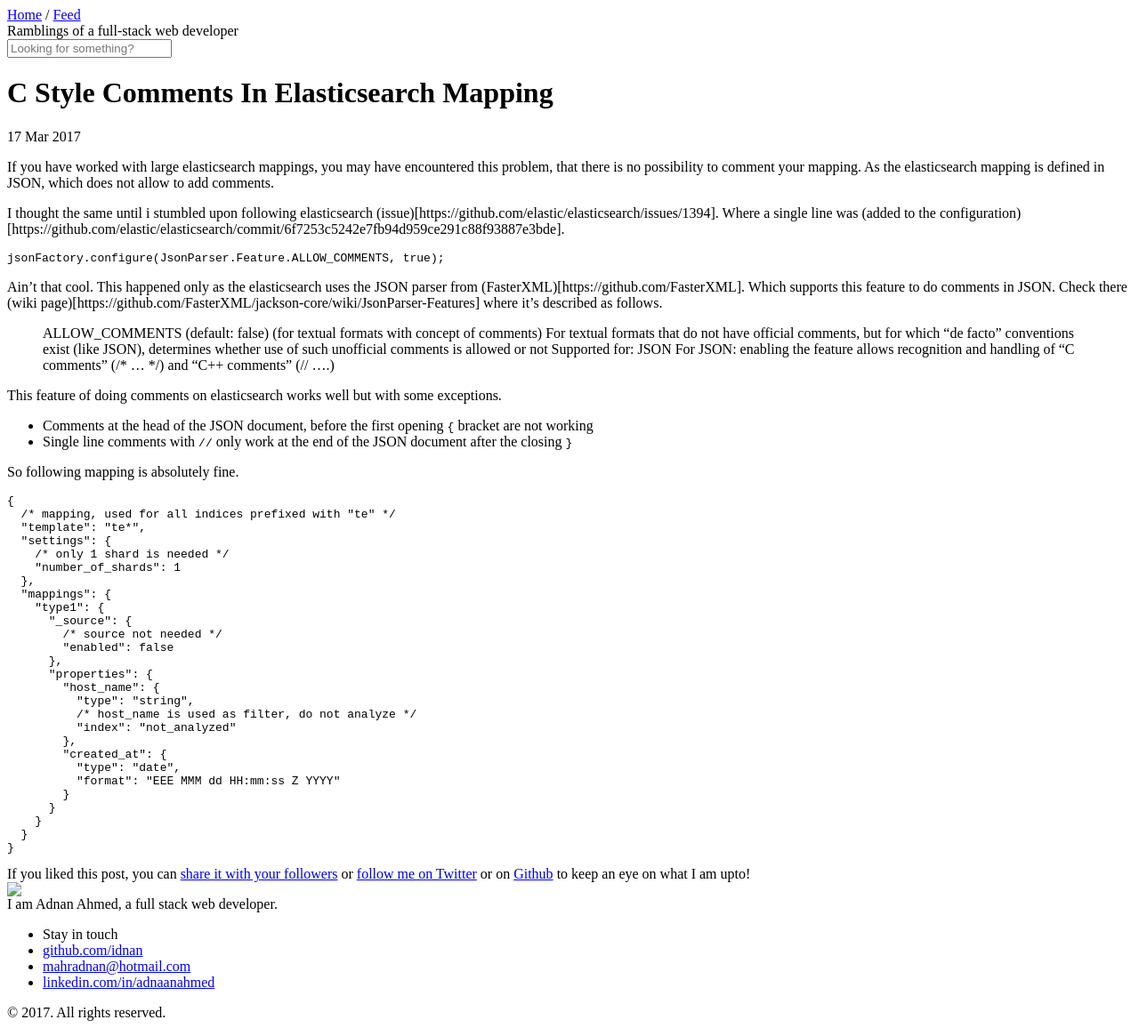
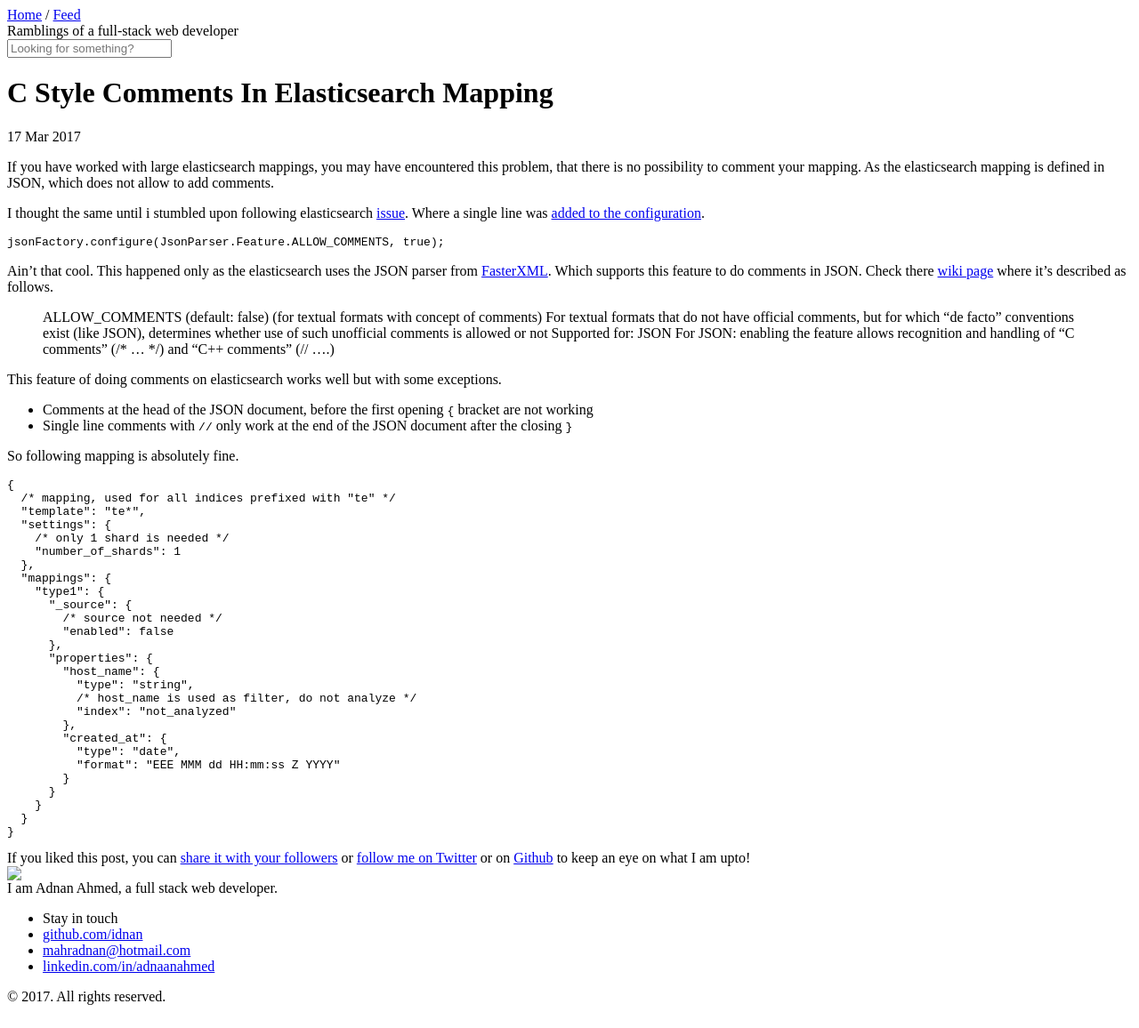
Before and after one commit to Idnan/idnan.github.io, a Jekyll site: the page built from blog/_posts/2017-03-17-c-style-comments-in-elasticsearch-mapping.md, in a window 1280 px wide. Shown: the whole page at 89% size. Built offline with Jekyll 4.4.1, drawn with Linux system fonts in a browser that asks for light colours; some web fonts are replaced; comment, search, counter and statistics services are not loaded.

Commit message:
Fixed links

````diff
--- a/blog/_posts/2017-03-17-c-style-comments-in-elasticsearch-mapping.md
+++ b/blog/_posts/2017-03-17-c-style-comments-in-elasticsearch-mapping.md
@@ -6,13 +6,13 @@ comments: true
 
 If you have worked with large elasticsearch mappings, you may have encountered this problem, that there is no possibility to comment your mapping. As the elasticsearch mapping is defined in JSON, which does not allow to add comments.
 
-I thought the same until i stumbled upon following elasticsearch (issue)[https://github.com/elastic/elasticsearch/issues/1394]. Where a single line was (added to the configuration)[https://github.com/elastic/elasticsearch/commit/6f7253c5242e7fb94d959ce291c88f93887e3bde].
+I thought the same until i stumbled upon following elasticsearch [issue](https://github.com/elastic/elasticsearch/issues/1394). Where a single line was [added to the configuration](https://github.com/elastic/elasticsearch/commit/6f7253c5242e7fb94d959ce291c88f93887e3bde).
 
 ```
 jsonFactory.configure(JsonParser.Feature.ALLOW_COMMENTS, true);
 ```
 
-Ain't that cool. This happened only as the elasticsearch uses the JSON parser from (FasterXML)[https://github.com/FasterXML]. Which supports this feature to do comments in JSON. Check there (wiki page)[https://github.com/FasterXML/jackson-core/wiki/JsonParser-Features] where it's described as follows.
+Ain't that cool. This happened only as the elasticsearch uses the JSON parser from [FasterXML](https://github.com/FasterXML). Which supports this feature to do comments in JSON. Check there [wiki page](https://github.com/FasterXML/jackson-core/wiki/JsonParser-Features) where it's described as follows.
 
  > ALLOW_COMMENTS (default: false) (for textual formats with concept of comments)
    For textual formats that do not have official comments, but for which "de facto" conventions exist (like JSON), determines whether use of such unofficial comments is allowed or not
````
